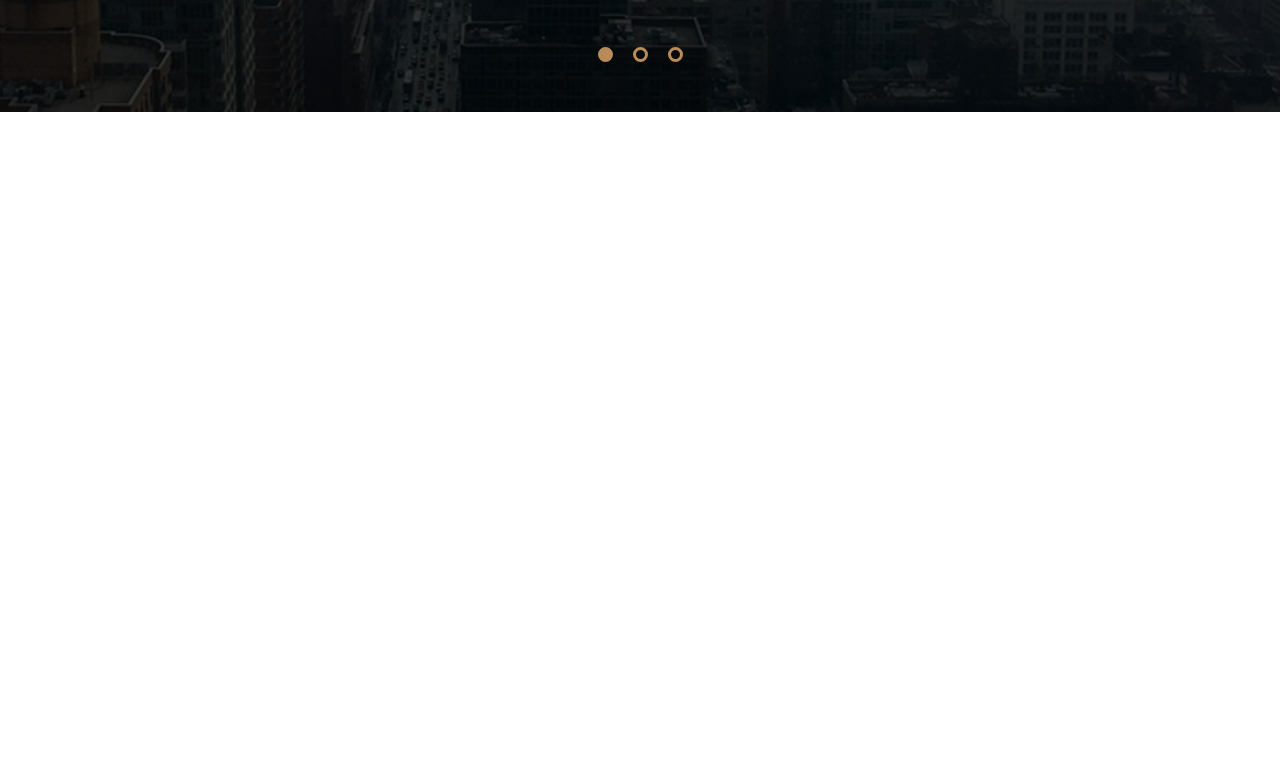
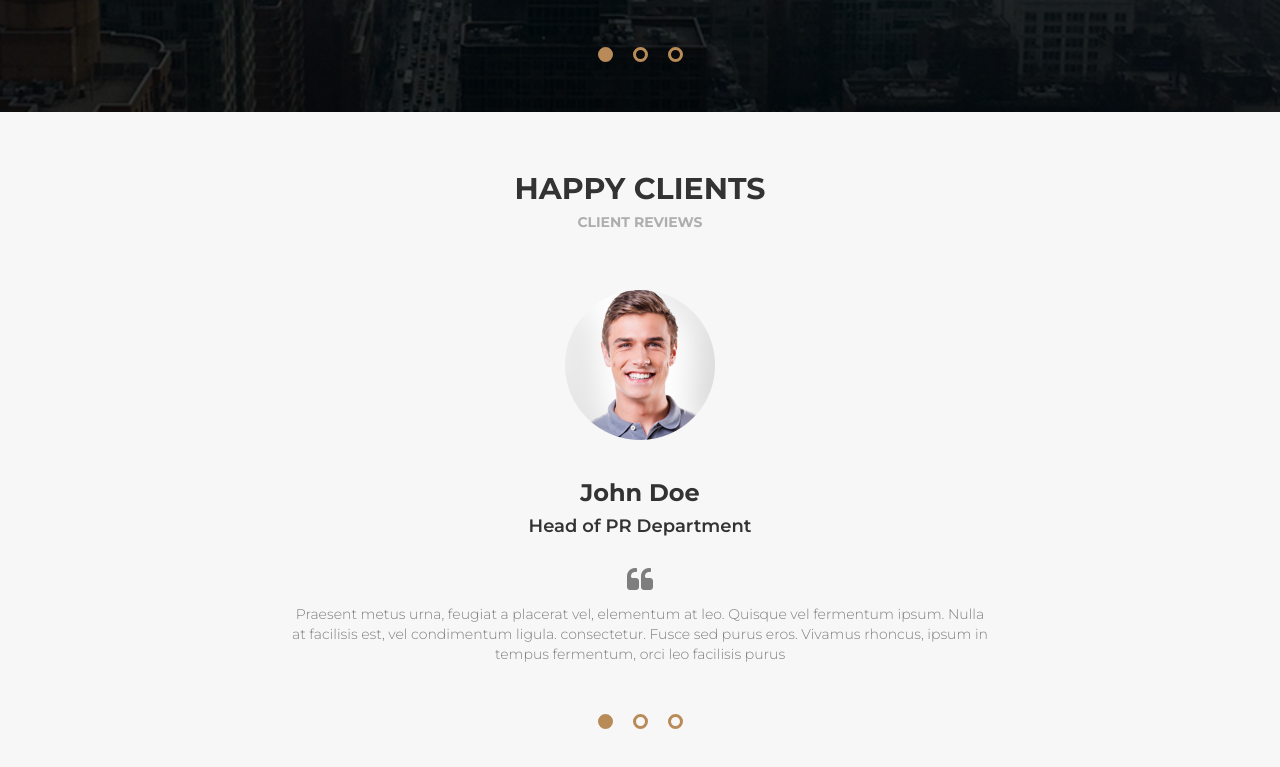
Before and after one commit to MariuszGalek/Landing_Page, a plain HTML site: page index.html in a window 1280 px wide. Shown: the part 3248-4015 px from the top of the page. Before the commit the page ends 3380 px from the top, so only its background shows below. Drawn offline with nearby package versions, Linux system fonts and the light colour scheme.

Commit message:
Add clients section

```diff
--- a/index.html
+++ b/index.html
@@ -214,7 +214,7 @@
 					<h4>Jane Doe</h4>
 					<p>Master mind</p>
 					<div class="social-media">
-						<i class="fa fa-twitter active"></i>
+						<i class="fa fa-twitter"></i>
 						<i class="fa fa-instagram"></i>
 						<i class="fa fa-linkedin"></i>
 						<i class="fa fa-facebook"></i>
@@ -258,6 +258,24 @@
 				<div class="dot"></div>
 			</div>
     	</section>
+    	<section class="clients">
+    		<div class="heading">
+				<h2 class="heading text-uppercase">Happy clients</h2>
+				<h5 class="text-uppercase">Client reviews</h5>
+			</div>
+			<div class="about-client">
+			<img src="../images/client.png" alt="John Doe">
+				<h3>John Doe</h3>
+				<h4>Head of PR Department</h4>
+				<i class="fa fa-quote-left fa-2x"></i>
+				<p>Praesent metus urna, feugiat a placerat vel, elementum at leo. Quisque vel fermentum ipsum. Nulla at facilisis est, vel condimentum ligula. consectetur. Fusce sed purus eros. Vivamus rhoncus, ipsum in tempus fermentum, orci leo facilisis purus</p>
+			</div>
+			<div class="pagination">
+				<div class="dot full"></div>
+				<div class="dot"></div>
+				<div class="dot"></div>
+			</div>
+    	</section>
     <script src="https://code.jquery.com/jquery-1.4.2.js" integrity="sha256-lcAjyA3+DTAwTFgkSHiZUGH4eAGmbapda/TyUSvg5vk=" crossorigin="anonymous"></script>
 	<script type="text/javascript" src="js/script.js"></script>
 	</body>
--- a/sass/style.scss
+++ b/sass/style.scss
@@ -392,6 +392,7 @@ body {
 	}
 	.pagination {
 		margin-top: 50px;
+		margin-bottom: 0;
 		padding-bottom: 50px;
 		display: flex;
     	flex-wrap: wrap;
@@ -410,3 +411,67 @@ body {
 		}
 	}
 }
+
+/*-- clients --*/
+
+.clients {
+	height: auto;
+	background-color: rgb(247,247,247);
+	.heading {
+		padding-top: 20px;
+		text-align: center;
+		font-weight: 600;
+		h2 {
+			font-size: 40;
+			font-weight: bold;
+		}
+		h5 {
+			font-size: 20;
+			color: rgb(174,174,174);
+			font-weight: bold;
+		}
+	}
+	.about-client {
+		text-align: center;
+		width: 700px;
+		margin: 0 auto;
+		img {
+			margin: 50px 0 20px 0;
+		}
+		h3 {
+			font-weight: 700;
+		}
+		h4 {
+			font-weight: 600;
+			padding-bottom: 20px;
+		}
+		i {
+			color: rgb(126,126,126);
+			padding-bottom: 10px;
+		}
+		p {
+			font-weight: 300;
+			color: rgb(126,126,126);
+			font-size: 14px;
+		}
+	}
+	.pagination {
+		margin-top: 50px;
+		padding-bottom: 50px;
+		display: flex;
+    	flex-wrap: wrap;
+    	justify-content: center;
+		.dot {
+			border: 3px solid $color-project;
+			margin: 0 10px;
+			width: 15px;
+			height: 15px;
+			border-radius: 50%;
+			display: inline-block;
+			cursor: pointer;
+		}
+		.full {
+			background: $color-project;
+		}
+	}
+}
```
Also changed, not shown: css/style.css, css/style.prefixed.css, 2 other files.
